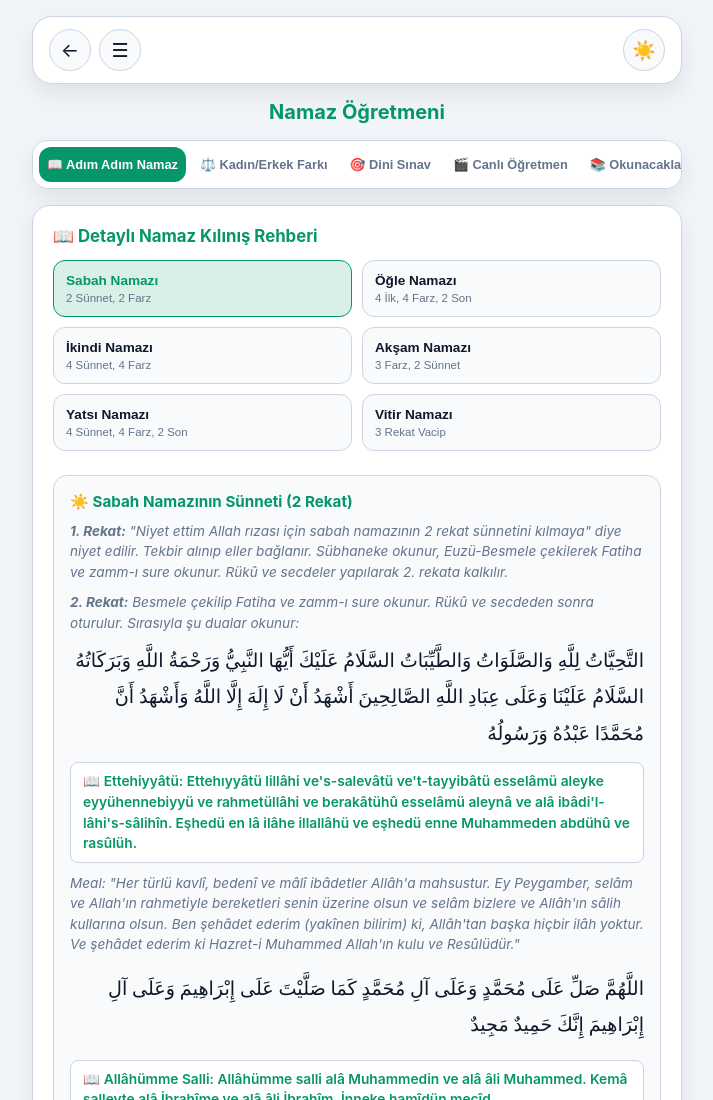
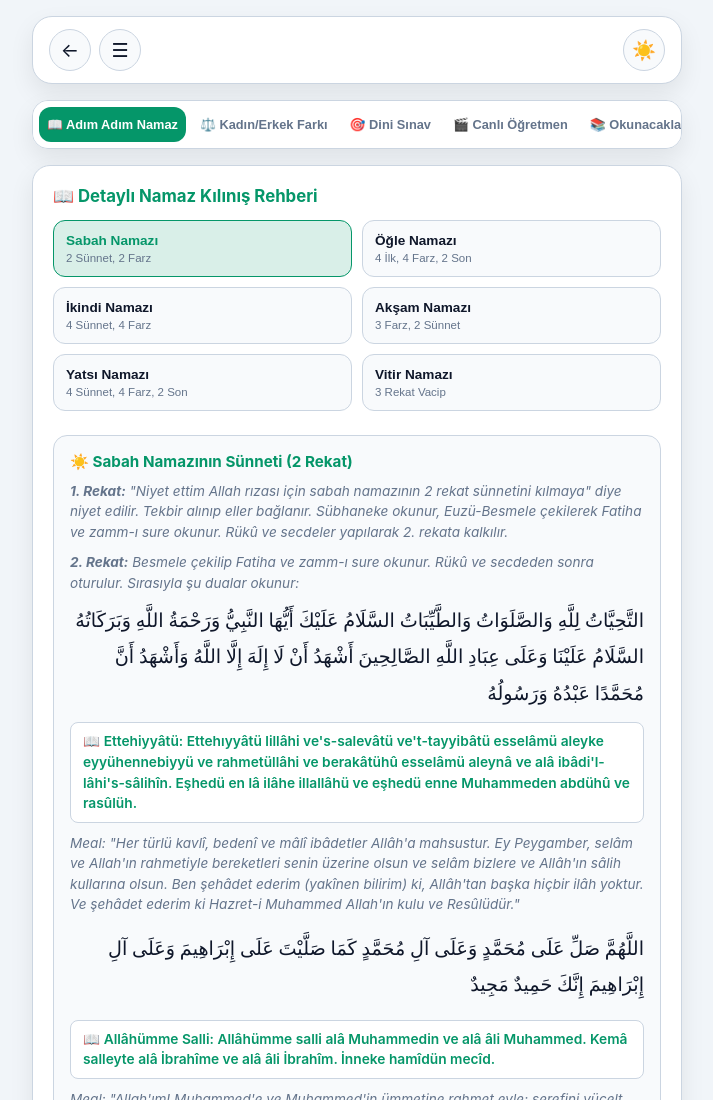
Before and after one commit to ayetinvakti/namaz-ogretmeni, a plain HTML site: page index.html in a window 1280 px wide. Shown: the top 1100 px of the page, without its empty margins (283-996 px from the left). Drawn offline with Linux system fonts and the light colour scheme.

Commit message:
Update index.html

```diff
--- a/index.html
+++ b/index.html
@@ -105,7 +105,7 @@
         /* Üst çubuk: ← ☰ başta, tema butonu sonda; başlık çubuğun altında ayrı satır */
         .nav-group { display: flex; align-items: center; gap: 8px; }
         .nav-group .circle-btn { flex: none; }
-        .page-head { display: flex; align-items: center; justify-content: center; padding: 0 8px; }
+        .page-head { position: absolute; width: 1px; height: 1px; margin: -1px; padding: 0; overflow: hidden; clip: rect(0,0,0,0); white-space: nowrap; border: 0; }
         .page-head .app-title { font-size: clamp(1.05rem, 5vw, 1.25rem); }
 
         .tabs-container { display: flex; gap: 6px; background: var(--card-bg); padding: 6px; border: 1px solid var(--border-color); border-radius: 16px; overflow-x: auto; box-shadow: var(--shadow); transition: background-color 0.3s ease, border-color 0.3s ease; }
```
